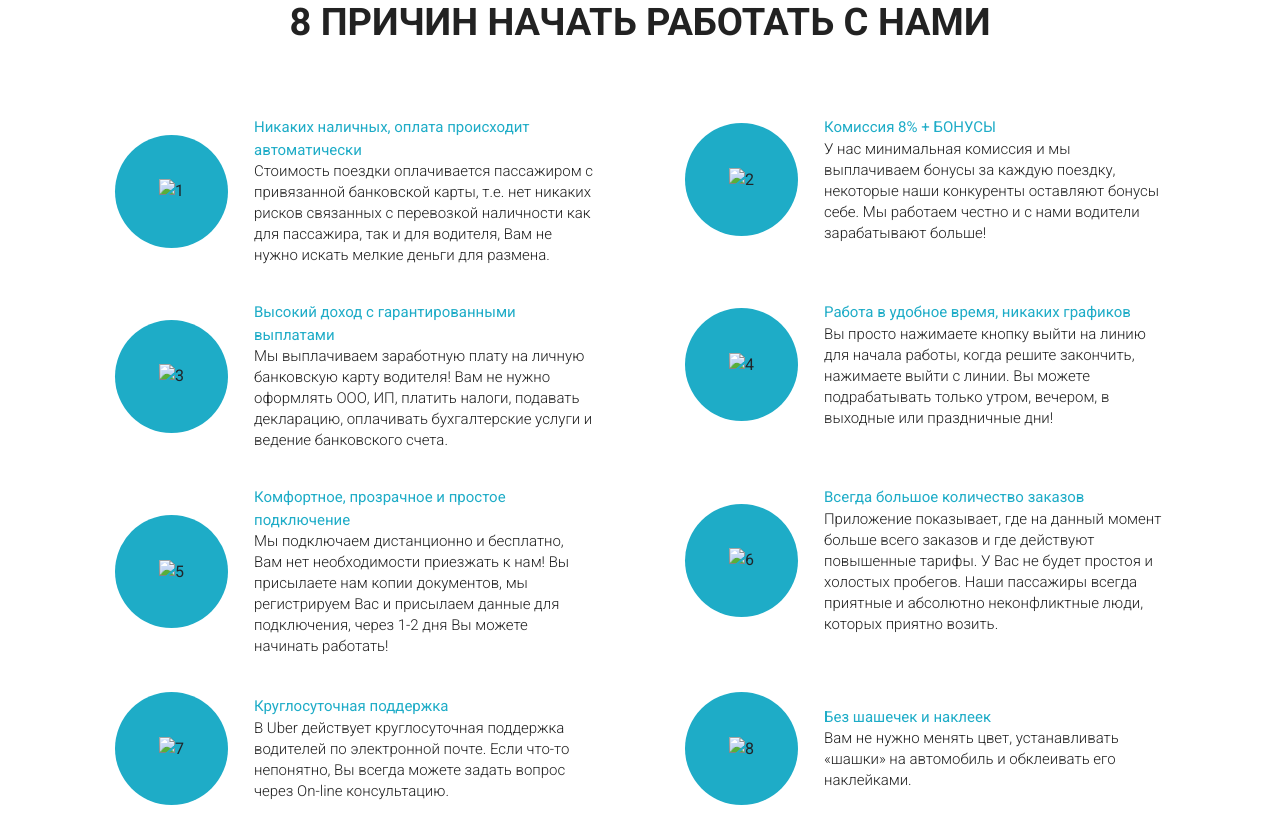
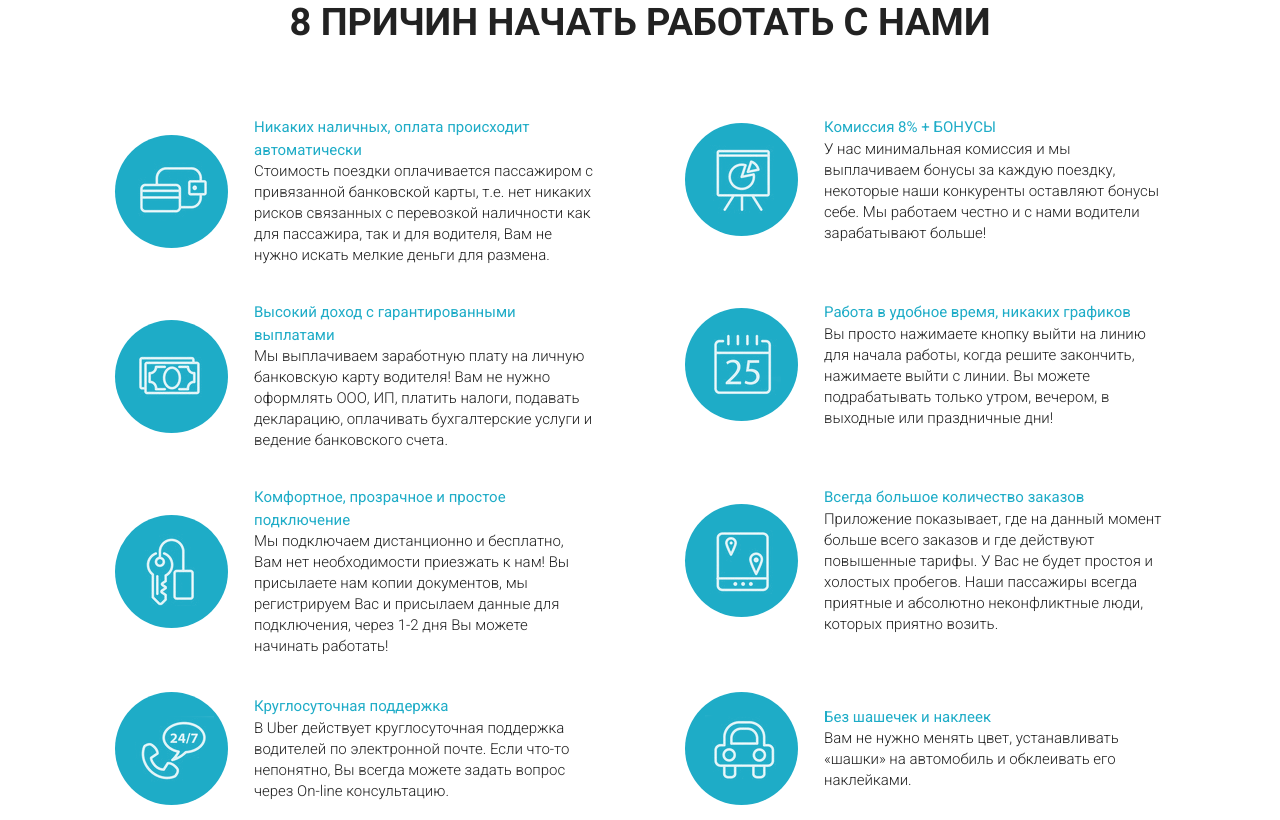
Before and after one commit to Lenya84/Lenya84.github.io, a plain HTML site: page index.html in a window 1280 px wide. Shown: the part 980-1800 px from the top of the page. Drawn offline with Linux system fonts and the light colour scheme; files that its build step writes are made by us from their sources; files whose address does not match are found by name; a web font is replaced by a local one.

Commit message:
Update index.html

```diff
--- a/index.html
+++ b/index.html
@@ -34,7 +34,7 @@
             <div class="container">
                 <div class="row">
                     <div class="col-6 col-md-4 offset-md-1">
-                        <a href="#"><img src="/src/icons/company_logo.png" alt="" class="subheader_logo"></a>
+                        <a href="#"><img src="icons/company_logo.png" alt="" class="subheader_logo"></a>
                         <div class="subheader_official">Официальный партнер Uber в Москве</div>
                     </div>
 
@@ -80,7 +80,7 @@
             <div class="row">
                 <div class="col-md-6">
                     <div class="reason_item">
-                        <div class="around_item"><img src="/src/icons/reason_1.png" alt="1" class="item_icon"></div>
+                        <div class="around_item"><img src="icons/reason_1.png" alt="1" class="item_icon"></div>
                         <div class="item_disc">
                             <div class="reason_subtitle">Никаких наличных, оплата происходит автоматически</div>
                             <div class="reason_text">Стоимость поездки оплачивается пассажиром с привязанной банковской карты, т.е. нет никаких рисков связанных с перевозкой наличности как для пассажира, так и для водителя, Вам не нужно искать мелкие деньги для размена.</div>
@@ -89,7 +89,7 @@
                 </div>
                 <div class="col-md-6">
                     <div class="reason_item">
-                        <div class="around_item"><img src="/src/icons/reason_2.png" alt="2" class="item_icon"></div>
+                        <div class="around_item"><img src="icons/reason_2.png" alt="2" class="item_icon"></div>
                         <div class="item_disc">
                             <div class="reason_subtitle">Комиссия 8% + БОНУСЫ</div>
                             <div class="reason_text">У нас минимальная комиссия и мы выплачиваем бонусы за каждую поездку, некоторые наши конкуренты оставляют бонусы себе. Мы работаем честно и с нами водители зарабатывают больше!</div>
@@ -98,7 +98,7 @@
                 </div>
                 <div class="col-md-6">
                     <div class="reason_item">
-                        <div class="around_item"><img src="/src/icons/reason_3.png" alt="3" class="item_icon"></div>
+                        <div class="around_item"><img src="icons/reason_3.png" alt="3" class="item_icon"></div>
                         <div class="item_disc">
                             <div class="reason_subtitle">Высокий доход с гарантированными выплатами</div>
                             <div class="reason_text">Мы выплачиваем заработную плату на личную банковскую карту водителя! Вам не нужно оформлять ООО, ИП, платить налоги, подавать декларацию, оплачивать бухгалтерские услуги и ведение банковского счета.   </div>
@@ -107,7 +107,7 @@
                 </div>
                 <div class="col-md-6">
                     <div class="reason_item">
-                        <div class="around_item"><img src="/src/icons/reason_4.png" alt="4" class="item_icon"></div>
+                        <div class="around_item"><img src="icons/reason_4.png" alt="4" class="item_icon"></div>
                         <div class="item_disc">
                             <div class="reason_subtitle">Работа в удобное время, никаких графиков</div>
                             <div class="reason_text">Вы просто нажимаете кнопку выйти на линию для начала работы, когда решите закончить, нажимаете выйти с линии. Вы можете подрабатывать только утром, вечером, в выходные или праздничные дни!</div>
@@ -116,7 +116,7 @@
                 </div>
                 <div class="col-md-6">
                     <div class="reason_item">
-                        <div class="around_item"><img src="/src/icons/reason_5.png" alt="5" class="item_icon"></div>
+                        <div class="around_item"><img src="icons/reason_5.png" alt="5" class="item_icon"></div>
                         <div class="item_disc">
                             <div class="reason_subtitle">Комфортное, прозрачное и простое
                                     подключение</div>
@@ -126,7 +126,7 @@
                 </div>
                 <div class="col-md-6">
                     <div class="reason_item">
-                        <div class="around_item"><img src="/src/icons/reason_6.png" alt="6" class="item_icon"></div>
+                        <div class="around_item"><img src="icons/reason_6.png" alt="6" class="item_icon"></div>
                         <div class="item_disc">
                             <div class="reason_subtitle">Всегда большое количество заказов</div>
                             <div class="reason_text">Приложение показывает, где на данный момент больше всего заказов и где действуют повышенные тарифы. У Вас не будет простоя и холостых пробегов. Наши пассажиры всегда приятные и абсолютно неконфликтные люди, которых приятно возить.</div>
@@ -135,7 +135,7 @@
                 </div>
                 <div class="col-md-6">
                     <div class="reason_item">
-                        <div class="around_item"><img src="/src/icons/reason_7.png" alt="7" class="item_icon"></div>
+                        <div class="around_item"><img src="icons/reason_7.png" alt="7" class="item_icon"></div>
                         <div class="item_disc">
                             <div class="reason_subtitle">Круглосуточная поддержка</div>
                             <div class="reason_text">В Uber действует круглосуточная поддержка водителей по электронной почте. Если что-то непонятно, Вы всегда можете задать вопрос через On-line консультацию.</div>
@@ -144,7 +144,7 @@
                 </div>
                 <div class="col-md-6">
                     <div class="reason_item">
-                        <div class="around_item"><img src="/src/icons/reason_8.png" alt="8" class="item_icon"></div>
+                        <div class="around_item"><img src="icons/reason_8.png" alt="8" class="item_icon"></div>
                         <div class="item_disc">
                             <div class="reason_subtitle">Без шашечек и наклеек</div>
                             <div class="reason_text">Вам не нужно менять цвет, устанавливать «шашки» на автомобиль и обклеивать его наклейками.</div>
```
